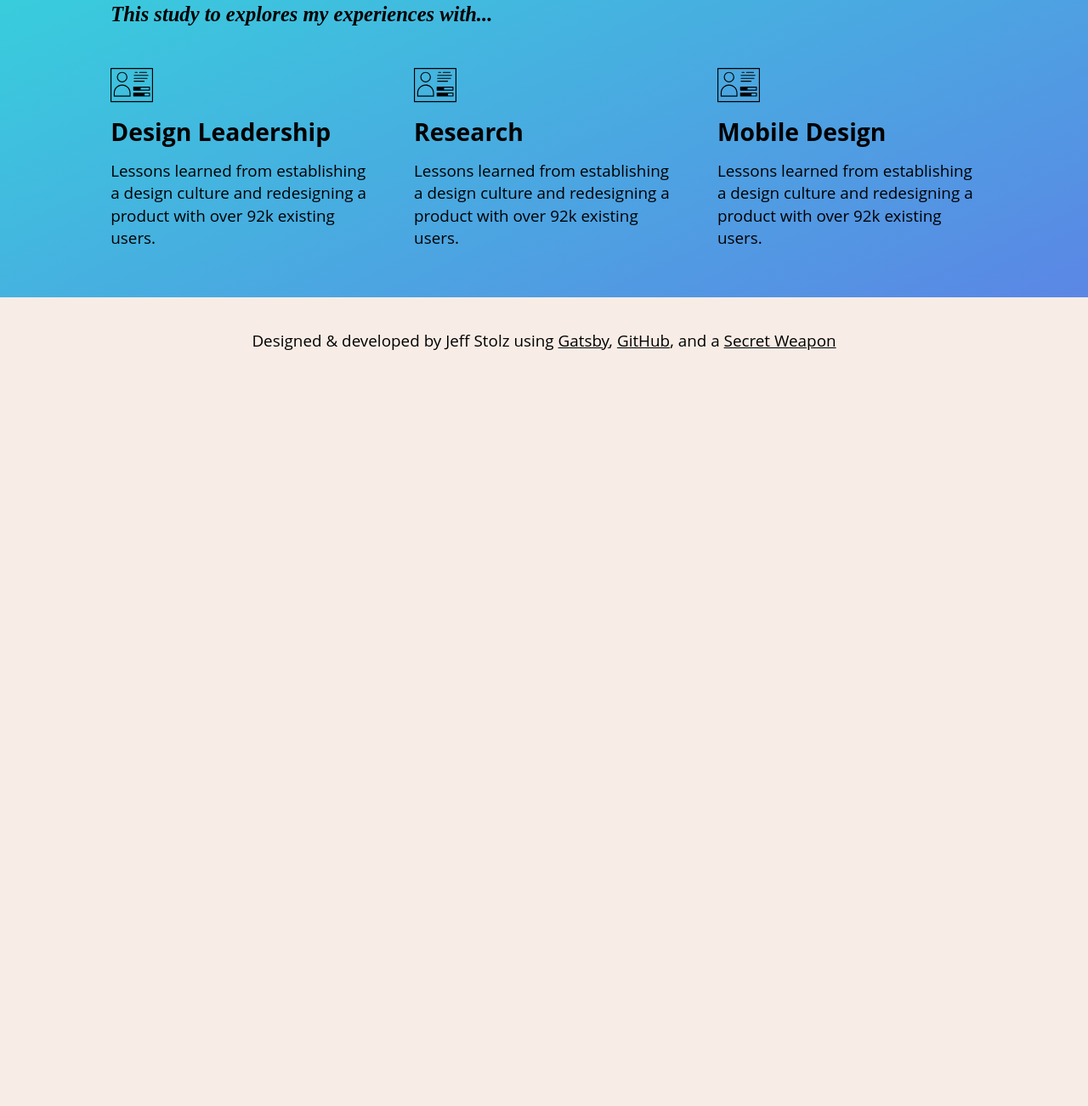
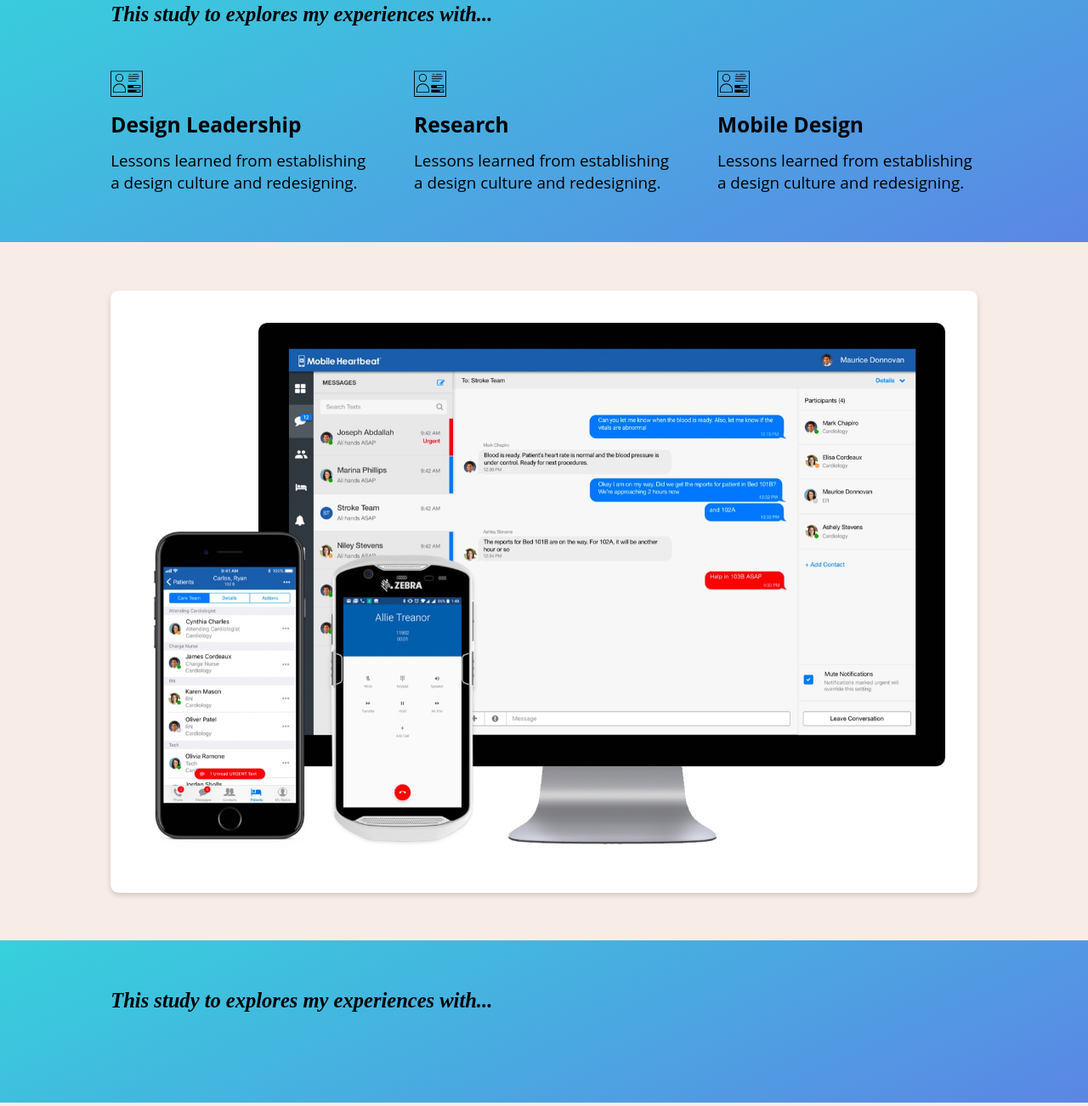
Before and after one commit to jeffstolz/designportfolio, a Gatsby site: page /mobile-heartbeat in a window 1280 px wide. Shown: the part 639-1941 px from the top of the page at 85% size. Before the commit the page ends 1091 px from the top, so only its background shows below. Built offline with nearby package versions, Linux system fonts and the light colour scheme; Gatsby itself is replaced by a stand-in of ours.

Commit message:
Minor copy and background image updates (#71)

```diff
--- a/src/components/background.js
+++ b/src/components/background.js
@@ -229,7 +229,7 @@ const HighlightsHeading = styled.h4`
 const HighlightList = styled.ul`
   display: flex;
   justify-content: space-between;
-  width: 25.6em;
+  width: 25em;
 
   @media (max-width: ${Spacing.smallBreakPoint}) {
     flex-direction: column;
--- a/src/components/case-studies/experience-item.js
+++ b/src/components/case-studies/experience-item.js
@@ -37,13 +37,15 @@ const InnerContainer = styled.div`
 `
 
 const Image = styled.img`
+  height: ${Spacing.base};
+  width: ${Spacing.base};
   @media (max-width: ${Spacing.breakPoint}) {
     margin-right: ${Spacing.small};
   }
 `
 
 const Heading = styled.h5`
-  font-size: 1.5em;
+  font-size: ${Typography.mediumFontSize};
   margin: ${Spacing.xSmall} 0;
 
   @media (max-width: ${Spacing.breakPoint}) {
--- /dev/null
+++ b/src/components/case-studies/featured-image.js
@@ -0,0 +1,37 @@
+import React from "react"
+import styled from "styled-components"
+import { Colors, Spacing } from "../../styles/variables"
+
+const FeaturedImage = ({ imageSrc }) => (
+  <OuterContainer>
+    <Container>
+      <Image src={imageSrc} />
+    </Container>
+  </OuterContainer>
+)
+
+const OuterContainer = styled.section`
+  display: flex;
+  flex-direction: column;
+  align-items: center;
+  padding: ${Spacing.medium} ${Spacing.base};
+
+  @media (max-width: ${Spacing.smallBreakPoint}) {
+    padding: ${Spacing.medium} ${Spacing.small};
+  }
+`
+
+const Container = styled.div`
+  width: 100%;
+  max-width: ${Spacing.containerWidth};
+  background-color: ${Colors.white};
+  border-radius: ${Spacing.xSmall};
+  box-shadow: ${Colors.lightShadow};
+  padding: ${Spacing.base};
+`
+
+const Image = styled.img`
+  width: 100%;
+`
+
+export default FeaturedImage
--- /dev/null
+++ b/src/components/case-studies/quote.js
@@ -0,0 +1,37 @@
+import React from "react"
+import styled from "styled-components"
+import { Colors, Spacing, Typography } from "../../styles/variables"
+
+const Quote = () => (
+  <OuterContainer>
+    <Container>
+      <Heading>This study to explores my experiences with...</Heading>
+    </Container>
+  </OuterContainer>
+)
+
+const OuterContainer = styled.section`
+  display: flex;
+  flex-direction: column;
+  align-items: center;
+  padding: ${Spacing.medium} ${Spacing.base};
+  background-image: linear-gradient(-25deg, ${Colors.blue}, ${Colors.cyan});
+
+  @media (max-width: ${Spacing.smallBreakPoint}) {
+    padding: ${Spacing.medium} ${Spacing.small};
+  }
+`
+
+const Container = styled.div`
+  width: 100%;
+  max-width: ${Spacing.containerWidth};
+`
+
+const Heading = styled.h4`
+  font-family: ${Typography.headingFontFamily};
+  font-style: italic;
+  font-size: ${Typography.mediumFontSize};
+  margin-bottom: ${Spacing.base};
+`
+
+export default Quote
--- a/src/components/highlight.js
+++ b/src/components/highlight.js
@@ -15,7 +15,7 @@ const Container = styled.li`
   display: flex;
   flex-direction: column;
   align-items: center;
-  width: 30%;
+  width: 31.5%;
 
   @media (max-width: ${Spacing.smallBreakPoint}) {
     flex-direction: row;
--- a/src/images/index.js
+++ b/src/images/index.js
@@ -82,6 +82,7 @@ import SkillsNotes from "./skills-notes.png"
 import SkillsThumbnail from "./skills-thumbnail.png"
 import SkillsVideo from "./skills-video.jpg"
 import SkillsWireframes from "./skills-wireframes.jpg"
+import StyledComponents from "./styled-components.svg"
 import Surgeon from "./surgeon.svg"
 import Team from "./team.svg"
 import ViralgainsThumbnail from "./vg-thumbnail.png"
@@ -177,6 +178,7 @@ export const Images = {
   SkillsThumbnail,
   SkillsVideo,
   SkillsWireframes,
+  StyledComponents,
   Surgeon,
   Team,
   ViralgainsThumbnail,
--- a/src/pages/index.js
+++ b/src/pages/index.js
@@ -4,7 +4,7 @@ import SEO from "../components/seo"
 import Intro from "../components/intro"
 import Skills from "../components/skills"
 import FeaturedWork from "../components/featured-work"
-import Ethos from "../components/ethos"
+import Philosophy from "../components/philosophy"
 import Background from "../components/background"
 import Contact from "../components/contact"
 
@@ -14,7 +14,7 @@ const IndexPage = () => (
     <Intro />
     <Skills />
     <FeaturedWork />
-    <Ethos />
+    <Philosophy />
     <Background />
     <Contact />
   </Layout>
--- a/src/pages/mobile-heartbeat.js
+++ b/src/pages/mobile-heartbeat.js
@@ -4,6 +4,8 @@ import SEO from "../components/seo"
 import Intro from "../components/case-studies/intro"
 import Experience from "../components/case-studies/experience"
 import ExperienceItem from "../components/case-studies/experience-item"
+import FeaturedImage from "../components/case-studies/featured-image"
+import Quote from "../components/case-studies/quote"
 import { Images } from "../images"
 
 const MobileHeartbeatPage = () => (
@@ -21,24 +23,26 @@ const MobileHeartbeatPage = () => (
         imageSrc={Images.Persona}
         heading={"Design Leadership"}
         body={
-          "Lessons learned from establishing a design culture and redesigning a product with over 92k existing users."
+          "Lessons learned from establishing a design culture and redesigning."
         }
       />
       <ExperienceItem
         imageSrc={Images.Persona}
         heading={"Research"}
         body={
-          "Lessons learned from establishing a design culture and redesigning a product with over 92k existing users."
+          "Lessons learned from establishing a design culture and redesigning."
         }
       />
       <ExperienceItem
         imageSrc={Images.Persona}
         heading={"Mobile Design"}
         body={
-          "Lessons learned from establishing a design culture and redesigning a product with over 92k existing users."
+          "Lessons learned from establishing a design culture and redesigning."
         }
       />
     </Experience>
+    <FeaturedImage imageSrc={Images.MhOverview} />
+    <Quote />
   </Layout>
 )
 
```
Also changed, not shown: src/components/featured-work.js (+10 -10 lines), src/components/philosophy.js (renamed from src/components/ethos.js, +11 -15 lines), src/components/skills.js (+9 -11 lines), src/components/case-studies/background.js (added), src/images/styled-components.svg (added).
